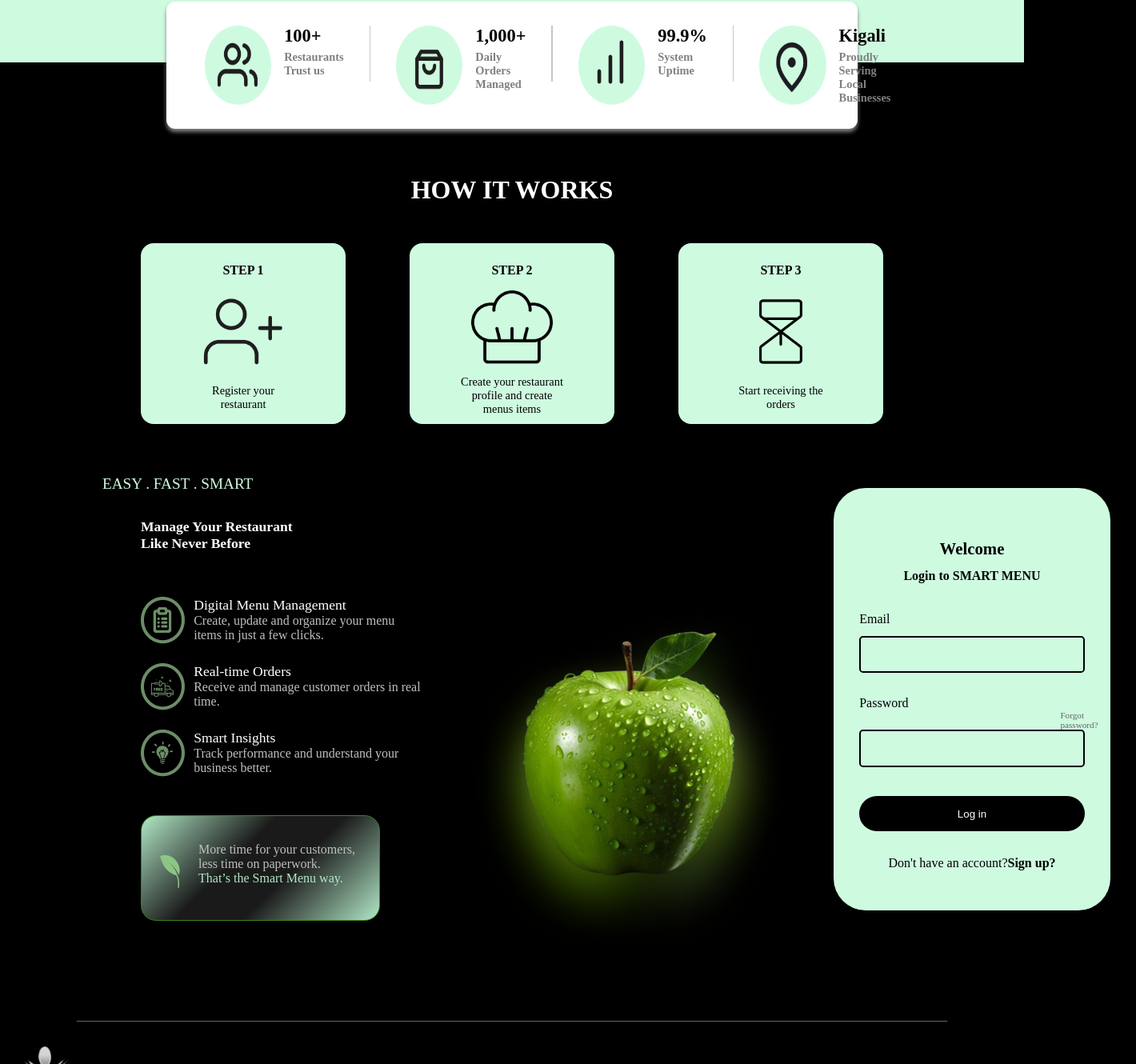
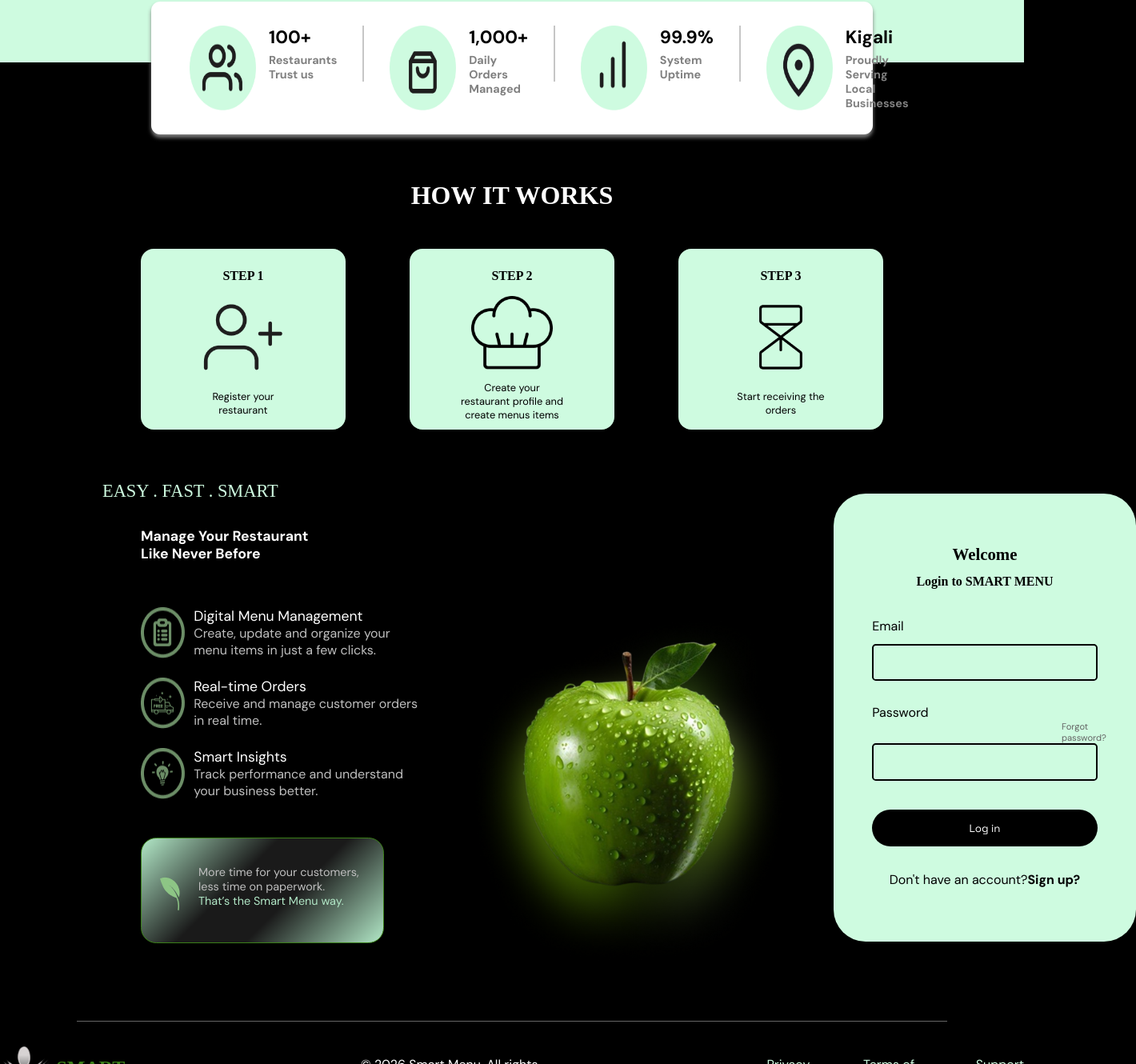
Before and after one commit to ijenny77/SMART-MENU, a React (Vite) app: page / in a window 1280 px wide. Shown: the part 770-2100 px from the top of the page at 80% size, 1420 px wide, since content can reach past the window. Built offline with nearby package versions, Linux system fonts and the light colour scheme; a web font is replaced by a local one.

Commit message:
feat: change Smart Menu font for some pages.

```diff
--- a/src/components/Footer.module.css
+++ b/src/components/Footer.module.css
@@ -11,8 +11,10 @@
 }
 .smartMenu{
     color: var(--greentree);
-    font-size: 1.4rem;
-    margin-top: 1.3rem;
+    font-size: 1.5rem;
+    font-weight: 600;
+    margin-top: 0.8rem;
+    font-family: var(--headings);
 }
 .hrLine {
   width: 85%;
@@ -36,8 +38,12 @@
 .footerLinks{
     display: flex;
     gap: 1.5rem;
+    font-family: var(--body);
 }
 .footerLinks a{
     text-decoration: none;
     color: var(--green);
 }
+.copyright{
+    font-family: var(--body);
+}
--- a/src/components/pages/auth/SignUpForm.module.css
+++ b/src/components/pages/auth/SignUpForm.module.css
@@ -14,7 +14,7 @@
     text-align: center;
     font-weight: 900;
     font-family: var(--headings);
-    font-size: var(--size24);
+    font-size: 1.2rem;
 }
 .divider{
     display: flex;
@@ -68,6 +68,7 @@
 .haveAcc{
     text-align: center;
     font-family: var(--body);
+    font-size: 0.9rem;
 }
 .signIn{
     text-decoration: none;
--- a/src/components/pages/auth/SignUpPage.module.css
+++ b/src/components/pages/auth/SignUpPage.module.css
@@ -5,7 +5,7 @@
     margin-left: 4rem;
 }
 .coffeeCombo{
-    width: 40%;
+    max-width: 40%;
 }
 .welcomeSmartMenu{
     font-size:2.5rem;
--- a/src/components/pages/marketing/LoginForm.module.css
+++ b/src/components/pages/marketing/LoginForm.module.css
@@ -3,18 +3,18 @@
     background-color: var(--green);
     border-radius: 2.5rem;
     max-width:22%;
-    padding-left: 2rem;
-    padding-right: 2rem;
-    padding-top: 3rem;
+    padding: 3rem 3rem 2rem 3rem;
     display: flex;
     flex-direction: column;
     margin-top: 5rem;
 }
 label{
     margin-top: 0.8rem;
+    font-family: var(--body);
 }
 .welcome{
     font-weight: 800;
+    font-family: var(--headings);
     text-align: center;
     margin-bottom: 0.8rem;
     font-size: 1.3rem;
@@ -26,16 +26,19 @@
     text-align: center;
     margin-bottom: 1.5rem;
     font-size: 1rem;
+    font-family: var(--headings);
 }
 input{
     border-radius: 0.3rem;
     padding: 0.5rem 0.8rem;
     margin-bottom: 1rem;
+    font-family: var(--body);
 }
 .forgotpass{
     font-size: 0.7rem;
-    margin-left: 15.7rem;
+    margin-left: 14.8rem;
     color: rgb(100, 100, 100);
+    font-family: var(--body);
 }
 /*Changing the backgroundColor to green*/
 input:-webkit-autofill {
@@ -50,10 +53,12 @@
     border: none;
     border-radius: 2rem;
     margin: 1.3rem 0 0 0;
+    font-family: var(--buttons);
 }
 .noAcc{
     margin-top:1.9rem;
     text-align: center;
+    font-family: var(--body);
 }
 .signup{
     color: var(--black);
--- a/src/components/pages/marketing/LoginPage.module.css
+++ b/src/components/pages/marketing/LoginPage.module.css
@@ -7,14 +7,17 @@
 }
 .quote{
     color:var(--green);
-    font-size: 1.2rem;
-    font-weight: 100;
+    font-size: 1.4rem;
+    font-weight: 500;
+    font-family: var(--headings);
 }
 .text{
     font-weight: 600;
     margin: 2rem 0rem;
     margin-left: 3rem;
     font-size: var(--size24);
+    font-family: var(--body);
+
 }
 .boxes{
     display: flex;
@@ -30,10 +33,12 @@
 .paragraph{
     font-size: 1rem;
     color: #BFBFBF;
+    font-family: var(--body);
     width: 18rem;
 }
 .heading{
     font-size: 1.1rem;
+    font-family: var(--body);
 }
 .leftside{
     display: flex;
@@ -55,4 +60,6 @@
     width: fit-content;
     margin-left: 3rem;
     margin-top: 3rem;
+    font-family: var(--body);
+    font-size: 0.9rem;
 }
--- a/src/components/pages/marketing/StatsSection.module.css
+++ b/src/components/pages/marketing/StatsSection.module.css
@@ -9,8 +9,8 @@
     display: flex;
     gap: 2rem;
     background-color: var(--white);
-    width: 62%;
-    max-width: 60vw;
+    width: 63%;
+    max-width: 63vw;
     margin: 3.6rem auto;
     padding: 1.9rem 3rem;
     border-radius: 0.7rem;
@@ -25,11 +25,12 @@
 .value{
     font-size: 1.4rem;
     font-weight: 900;
+    font-family: var(--body);
 }
 .label{
     color: grey;
     font-size: 0.9rem;
     font-weight: 600;
     margin-top: 0.3rem;
-
+    font-family: var(--body);
 }
--- a/src/components/pages/marketing/Working.module.css
+++ b/src/components/pages/marketing/Working.module.css
@@ -15,14 +15,16 @@
 .card:hover{
     box-shadow: 0px 2px 5px 2px var(--dgreen);
 }
- .step{
+.step{
     margin: 1rem;
     font-weight: 900;
+    font-family: var(--headings);
 }
 .title{
     text-align: center;
-    font-size: 0.9rem;
+    font-size: 0.8rem;
     margin-top: 0.9rem;
+    font-family: var(--body);
 }
 .icon{
     width: 8vw;
@@ -33,4 +35,5 @@
     font-weight: 600;
     color: white;
     margin:0 0 3rem 0;
+    font-family: var(--headings);
 }
```
